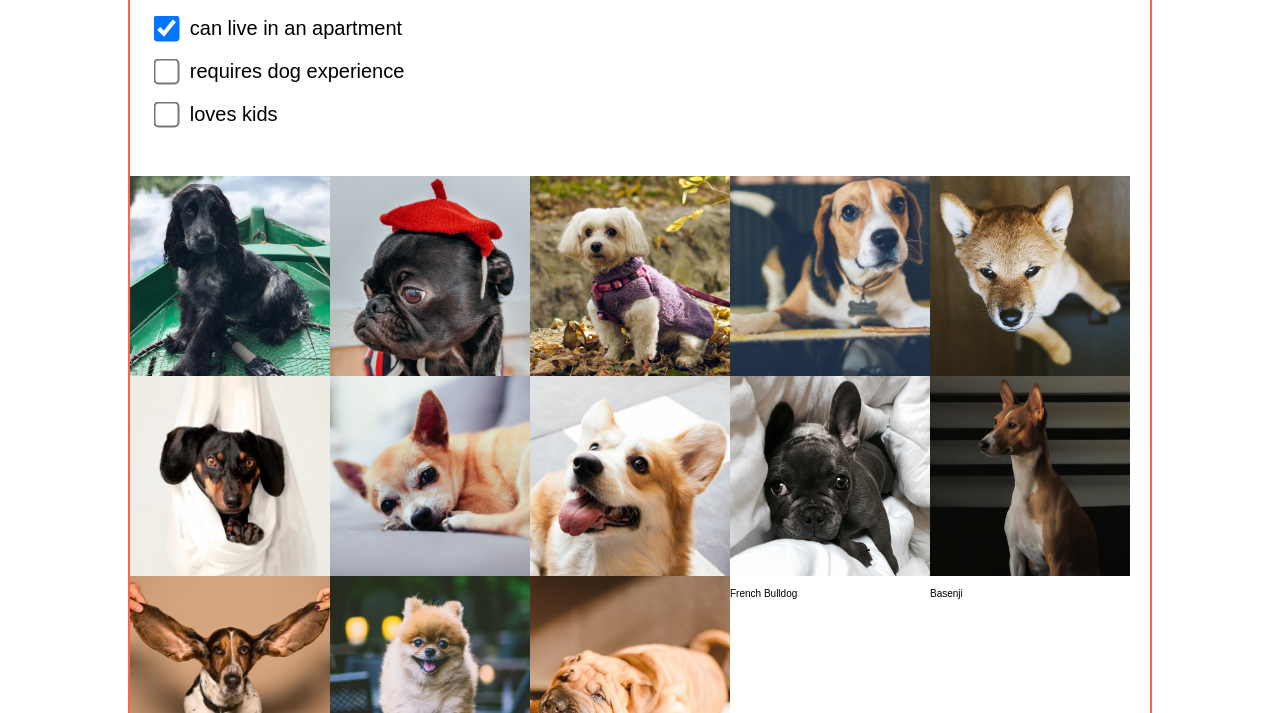
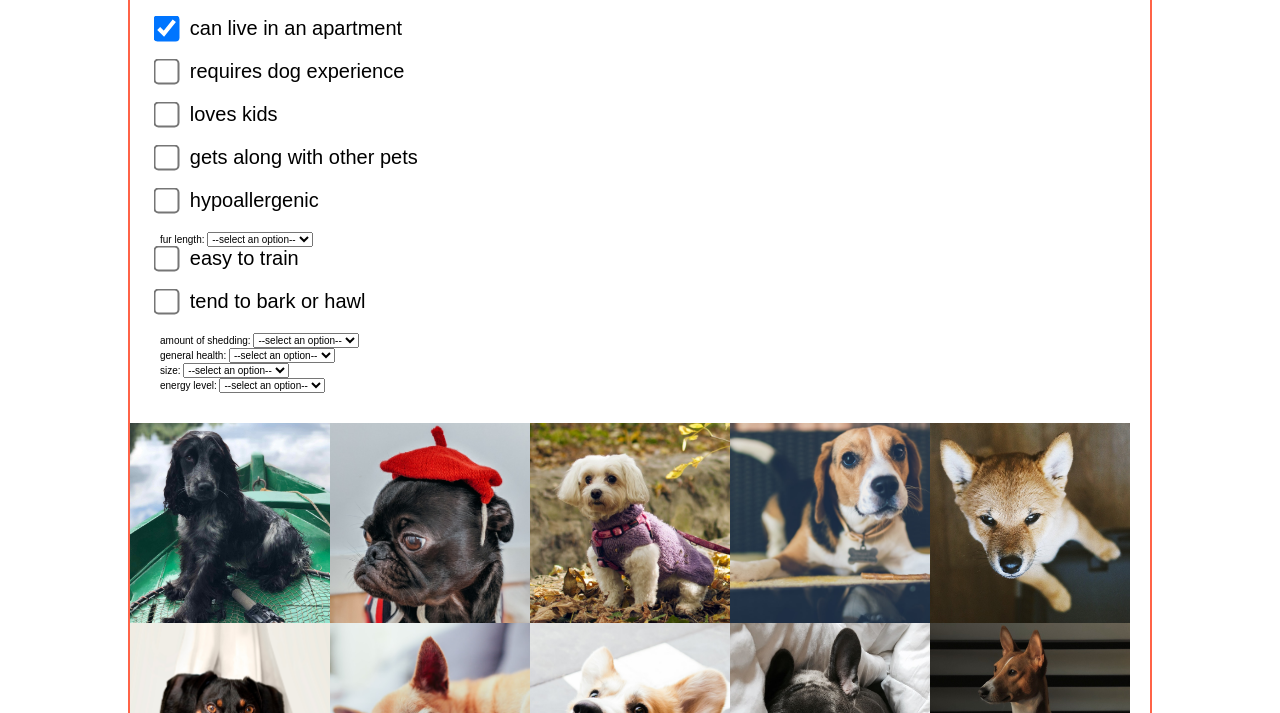
Before and after one commit to anncrypt/anna_ionova_project3, a plain HTML site: page index.html in a window 1280 px wide. Both pictures are taken after a click on the checkbox "can live in an apartment". Shown: the part 87-800 px from the top of the page. Drawn offline with nearby package versions, Linux system fonts and the light colour scheme; a web font is replaced by a local one.

Commit message:
Make all filters work :rocket:

```diff
--- a/index.html
+++ b/index.html
@@ -22,6 +22,7 @@
         </header>
         <main class="narrow-wrapper">
             <section id="breed-filters">
+
                 <!-- Filters and controls for the breeds -->
                 <div class="filter-container">
                     <input type="checkbox" id="good-for-apartment" name="good-for-apartment" unchecked>
@@ -35,7 +36,67 @@
                     <input type="checkbox" id="kid-friendly" name="kid-friendly" unchecked>
                     <label for="kid-friendly">loves kids</label>
                 </div>
-
+                <div class="filter-container">
+                    <input type="checkbox" id="good-with-pets" name="good-with-pets" unchecked>
+                    <label for="good-with-pets">gets along with other pets</label>
+                </div>
+                <div class="filter-container">
+                    <input type="checkbox" id="hypoallergenic" name="hypoallergenic" unchecked>
+                    <label for="hypoallergenic">hypoallergenic</label>
+                </div>
+                <div class="furLength">
+                    <label for="fur-length">fur length:</label>
+                    <select id="fur-length">
+                        <option value="">--select an option--</option>
+                        <option value="short">short</option>
+                        <option value="medium">medium</option>
+                        <option value="long">long</option>
+                    </select>
+                </div>
+                <div class="filter-container">
+                    <input type="checkbox" id="easy-to-train" name="easy-to-train" unchecked>
+                    <label for="easy-to-train">easy to train</label>
+                </div>
+                <div class="filter-container">
+                    <input type="checkbox" id="tendency-to-bark-or-howl" name="tendency-to-bark-or-howl" unchecked>
+                    <label for="tendency-to-bark-or-howl">tend to bark or hawl</label>
+                </div>
+                <div class="shedding">
+                    <label for="shedding">amount of shedding:</label>
+                    <select id="shedding">
+                        <option value="">--select an option--</option>
+                        <option value="some">some</option>
+                        <option value="moderate">moderate</option>
+                        <option value="heavy">heavy</option>
+                    </select>
+                </div>
+                <div class="generalHealth">
+                    <label for="general-health">general health:</label>
+                    <select id="general-health">
+                        <option value="">--select an option--</option>
+                        <option value="poor">poor</option>
+                        <option value="moderate">moderate</option>
+                        <option value="good">good</option>
+                    </select>
+                </div>
+                <div class="size">
+                    <label for="size">size:</label>
+                    <select id="size">
+                        <option value="">--select an option--</option>
+                        <option value="s">small</option>
+                        <option value="m">medium</option>
+                        <option value="l">large</option>
+                    </select>
+                </div>
+                <div class="energyLevel">
+                    <label for="energy-level">energy level:</label>
+                    <select id="energy-level">
+                        <option value="">--select an option--</option>
+                        <option value="low">low</option>
+                        <option value="moderate">moderate</option>
+                        <option value="high">high</option>
+                    </select>
+                </div>
 
             </section>
             <section id="breed-gallery">
--- a/scripts/script.js
+++ b/scripts/script.js
@@ -1,24 +1,7 @@
-
-    /*Filters
-    breed: '';
-    size: 's', 'm', 'l';
-    furLength: 'short','long';
-    breedHealthIssues: 'low', 'severe';
-    shedding: 'minimal', 'some', 'heavy';
-    hypoallergenic: true or false;
-    requiresDogExperience: true or false;
-    goodForApartment: true or false;
-    canStayAlone: true or false;
-    familyFriendly: true or false;
-    tendencyToBark: true or false;
-    energyLevel: 'low', 'moderate', 'high energy';
-    goodWithPets: true or false;
-    easyTotrain: true or false;
-    */
 const breedPicker = {};
 
 breedPicker.breeds = [
-    // COCKER SPANIEL
+    /******* COCKER SPANIEL *******/
     {
         name: 'English Cocker Spaniel',
         id: 'spaniel',
@@ -36,7 +19,7 @@ breedPicker.breeds = [
         tendencyToBarkOrHowl: true,
         energyLevel: 'high'
     },
-    // PUGGY
+    /******* PUGGY *******/
     {
         name: 'Pug',
         id: 'pug',
@@ -48,13 +31,13 @@ breedPicker.breeds = [
         hypoallergenic: false,
         furLength: 'short',
         shedding: 'heavy',
-        generalHealth: 'bad',
+        generalHealth: 'poor',
         size: 'm',
         easyToTrain: true,
         tendencyToBarkOrHowl: false,
         energyLevel: 'moderate'
     },
-    // GOLDENDOODLE / POODLE MIX
+    /******* GOLDENDOODLE *******/
     {
         name: 'Goldendoodle',
         id: 'doodle',
@@ -72,7 +55,7 @@ breedPicker.breeds = [
         tendencyToBarkOrHowl: true,
         energyLevel: 'high'
     },
-    // MALTESE
+    /******* MALTESE *******/
     {
         name: 'Maltese Terrier',
         id: 'maltese',
@@ -90,7 +73,7 @@ breedPicker.breeds = [
         tendencyToBarkOrHowl: false,
         energyLevel: 'moderate'
     },
-    // BEAGLE
+    /******* BEAGLE *******/
     {
         name: 'Beagle',
         id: 'beagle',
@@ -108,7 +91,7 @@ breedPicker.breeds = [
         tendencyToBarkOrHowl: true,
         energyLevel: 'high'
     },
-    // SHIBA INU
+    /******* SHIBA INU *******/
     {
         name: 'Shiba Inu',
         id: 'shiba',
@@ -127,7 +110,7 @@ breedPicker.breeds = [
         energyLevel: 'high'
     },
 
-    // DACHSHUND
+    /******* DACHSHUND *******/
     {
         name: 'Dachshund',
         id: 'dachshund',
@@ -139,13 +122,13 @@ breedPicker.breeds = [
         hypoallergenic: false,
         furLength: 'short',
         shedding: 'some',
-        generalHealth: 'bad',
+        generalHealth: 'poor',
         size: 's',
         easyToTrain: false,
         tendencyToBarkOrHowl: true,
         energyLevel: 'moderate'
     },
-    // CHIHUAHUA
+    /******* CHIHUAHUA *******/
     {
         name: 'Chihuahua',
         id: 'chihua',
@@ -164,7 +147,7 @@ breedPicker.breeds = [
         energyLevel: 'moderate'
     },
 
-    // CORGI
+    /******* CORGI *******/
     {
         name: 'Pembroke Welsh Corgi',
         id: 'corgi',
@@ -182,7 +165,7 @@ breedPicker.breeds = [
         tendencyToBarkOrHowl: false,
         energyLevel: 'moderate'
     },
-    // FRENCHIE
+    /******* FRENCHIE *******/
     {
         name: 'French Bulldog',
         id: 'frenchie',
@@ -194,13 +177,13 @@ breedPicker.breeds = [
         hypoallergenic: false,
         furLength: 'short',
         shedding: 'some',
-        generalHealth: 'bad',
+        generalHealth: 'poor',
         size: 'm',
         easyToTrain: true,
         tendencyToBarkOrHowl: false,
         energyLevel: 'moderate'
     },
-    // GOLDEN RETRIEVER
+    /******* GOLDEN RETRIEVER *******/
     {
         name: 'Golden Retriever',
         id: 'retriever',
@@ -218,7 +201,7 @@ breedPicker.breeds = [
         tendencyToBarkOrHowl: false,
         energyLevel: 'high'
     },
-    // PIT BULL TERRIER
+    /******* PIT BULL TERRIER *******/
     {
         name: 'Pit Bull Terrier',
         id: 'pitbull',
@@ -236,7 +219,7 @@ breedPicker.breeds = [
         tendencyToBarkOrHowl: false,
         energyLevel: 'high'
     },
-    // BASENJI
+    /******* BASENJI *******/
     {
         name: 'Basenji',
         id: 'basenji',
@@ -254,7 +237,7 @@ breedPicker.breeds = [
         tendencyToBarkOrHowl: false,
         energyLevel: 'high'
     },
-    // ALASKAN MALAMUTE
+    /******* ALASKAN MALAMUTE *******/
     {
         name: 'Alaskan Malamute',
         id: 'malamute',
@@ -272,7 +255,7 @@ breedPicker.breeds = [
         tendencyToBarkOrHowl: true,
         energyLevel: 'high'
     },
-    // GREAT DANE
+    /******* GREAT DANE *******/
     {
         name: 'Great Dane',
         id: 'dane',
@@ -290,7 +273,7 @@ breedPicker.breeds = [
         tendencyToBarkOrHowl: true,
         energyLevel: 'high'
     },
-    // AUSTRALIAN SHEPHERD
+    /******* AUSTRALIAN SHEPHERD *******/
     {
         name: 'Australian Shepherd',
         id: 'aussie',
@@ -308,7 +291,7 @@ breedPicker.breeds = [
         tendencyToBarkOrHowl: true,
         energyLevel: 'high'
     },
-    // BASSET HOUND
+    /******* BASSET HOUND *******/
     {
         name: 'Basset Hound',
         id: 'basset',
@@ -320,13 +303,13 @@ breedPicker.breeds = [
         hypoallergenic: false,
         furLength: 'short',
         shedding: 'heavy',
-        generalHealth: 'bad',
+        generalHealth: 'poor',
         size: 'm',
         easyToTrain: false,
         tendencyToBarkOrHowl: true,
         energyLevel: 'low'
     },
-    // POMERANIAN
+    /******* POMERANIAN *******/
     {
         name: 'Pomeranian',
         id: 'pomeranian',
@@ -338,13 +321,13 @@ breedPicker.breeds = [
         hypoallergenic: false,
         furLength: 'long',
         shedding: 'heavy',
-        generalHealth: 'bad',
+        generalHealth: 'poor',
         size: 's',
         easyToTrain: false,
         tendencyToBarkOrHowl: true,
         energyLevel: 'moderate'
     },
-    // CHOW CHOW
+    /******* CHOW CHOW *******/
     {
         name: 'Chow Chow',
         id: 'chow',
@@ -362,7 +345,7 @@ breedPicker.breeds = [
         tendencyToBarkOrHowl: false,
         energyLevel: 'low'
     },
-    // SHAR PEI
+    /******* SHAR PEI *******/
     {
         name: 'Chinese Shar-Pei',
         id: 'shar-pei',
@@ -374,7 +357,7 @@ breedPicker.breeds = [
         hypoallergenic: false,
         furLength: 'short',
         shedding: 'heavy',
-        generalHealth: 'bad',
+        generalHealth: 'poor',
         size: 'l',
         easyToTrain: false,
         tendencyToBarkOrHowl: true,
@@ -383,21 +366,24 @@ breedPicker.breeds = [
 ];
 
 
-
 // DOCUMENT READY
 $(document).ready(function(){
     breedPicker.init();
 
 });
 
+// INIT
 breedPicker.init = function() {
     breedPicker.putDogsOnPage();
 
     $('input[type=checkbox]').on('click', breedPicker.filterBreeds);
+    $('select').on('change', breedPicker.filterBreeds);
 }
 
+// FUNCTION THAT CHECKS IF A PARTICULAR BREED CONFORMS TO A SELECTED SET OF FILTERS
 breedPicker.filterBreeds = function () {
-    // console.log('cliiic');
+
+    /************* CHECKBOXES *************/
     const goodForApartment = $('#good-for-apartment').is(':checked');
     console.log(goodForApartment);
 
@@ -407,23 +393,51 @@ breedPicker.filterBreeds = function () {
     const kidFriendly = $('#kid-friendly').is(':checked');
     console.log(kidFriendly);
 
+    const goodWithPets = $('#good-with-pets').is(':checked');
+    console.log(goodWithPets);
+
+    const hypoallergenic = $('#hypoallergenic').is(':checked');
+    console.log(hypoallergenic);
+
+    const easyToTrain = $('#easy-to-train').is(':checked');
+    console.log(easyToTrain);
+
+    const tendencyToBarkOrHowl = $('#tendency-to-bark-or-howl').is(':checked');
+    console.log(tendencyToBarkOrHowl);
+
+    /************* SELECT LISTS *************/
+    const furLength = $('#fur-length').val();
+    console.log(furLength);
+
+    const shedding = $('#shedding').val();
+    console.log(shedding);
+
+    const generalHealth = $('#general-health').val();
+    console.log(generalHealth);
+
+    const size = $('#size').val();
+    console.log(size);
+
+    const energyLevel = $('#energy-level').val();
+    console.log(energyLevel);
+
+
 
     const breedCardIDs = breedPicker.breeds.map(function(breed) {
         return breed.id;
     });
-    // console.log(breedCardIDs);
 
     // hide all dog pictures
     $('.breed-card-container').hide();
+
+
     // decide which breeds need to be shown
     // based on the selected criteria
     breedPicker.breeds.forEach(function(breedObj) {
-        // let shouldShowBreed = true;
-
-        // let shouldHideBreed
 
         let shouldShowBreed = true;
 
+        /************* CHECKBOXES *************/
         if (goodForApartment && breedObj.goodForApartment !== goodForApartment) {
             console.log(`${breedObj.name} goodForApt => shouldShow -> false`);
             shouldShowBreed = false;
@@ -439,23 +453,49 @@ breedPicker.filterBreeds = function () {
             shouldShowBreed = false;
         }
 
+        if (goodWithPets && breedObj.goodWithPets !== goodWithPets) {
+            console.log(`${breedObj.name} goodWithPets => should show-> false`);
+            shouldShowBreed = false;
+        }
 
-        //     shouldShowBreed = shouldShowBreed && breedObj.requiresDogExperience !== requiresDogExperience;
-        // }
+        if (hypoallergenic && breedObj.hypoallergenic !== hypoallergenic) {
+            console.log(`${breedObj.name} hypoallergenic => should show-> false`);
+            shouldShowBreed = false;
+        }
 
+        if (easyToTrain && breedObj.easyToTrain !== easyToTrain) {
+            console.log(`${breedObj.name} easyToTrain => should show-> false`);
+            shouldShowBreed = false;
+        }
 
+        if (tendencyToBarkOrHowl && breedObj.tendencyToBarkOrHowl !== tendencyToBarkOrHowl) {
+            console.log(`${breedObj.name} tendencyToBarkOrHowl => should show-> false`);
+            shouldShowBreed = false;
+        }
 
-        // if (goodForApartment) {
-        //     shouldShowBreed = breedObj.goodForApartment !== goodForApartment;
-        // }
+        /************* SELECT LISTS *************/
+        console.log('fur length')
+        console.log(furLength);
+        if (furLength !== '' && breedObj.furLength !== furLength) {
+            shouldShowBreed = false;
+        }
 
-        // if (requiresDogExperience) {
-        //     shouldShowBreed = shouldShowBreed && breedObj.requiresDogExperience !== requiresDogExperience;
-        // }
+        if (shedding !== '' && breedObj.shedding !== shedding) {
+            shouldShowBreed = false;
+        }
 
-        // if (kidFriendly) {
-        //     shouldShowBreed = shouldShowBreed && breedObj.kidFriendly !== kidFriendly;
-        // }
+        if (generalHealth !== '' && breedObj.generalHealth !== generalHealth) {
+            shouldShowBreed = false;
+        }
+
+        if (size !== '' && breedObj.size !== size) {
+            shouldShowBreed = false;
+        }
+
+        if (energyLevel !== '' && breedObj.energyLevel !== energyLevel) {
+            shouldShowBreed = false;
+        }
+
 
 
         if (shouldShowBreed) {
@@ -472,7 +512,7 @@ breedPicker.putDogsOnPage = function() {
 
     // for every object in the breeds array
     breedPicker.breeds.forEach(breed => {
-        // --> create a card with two sides: front: an image & back: dog breed name
+        // create a dog image card
 
         // create a breed-card-container
         const $container = $(`<div id="${breed.id}" class="breed-card-container"></div>`);
```
